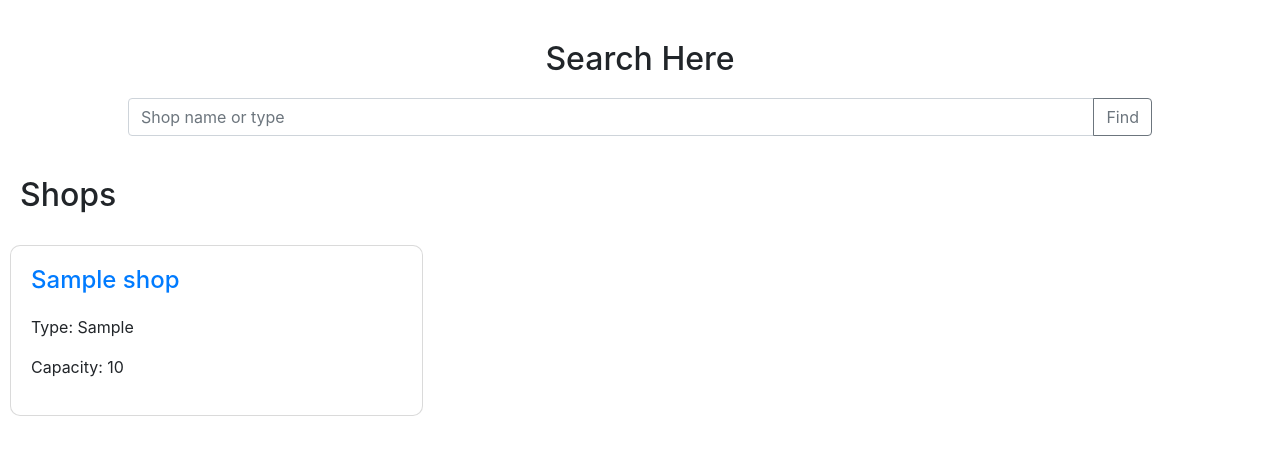
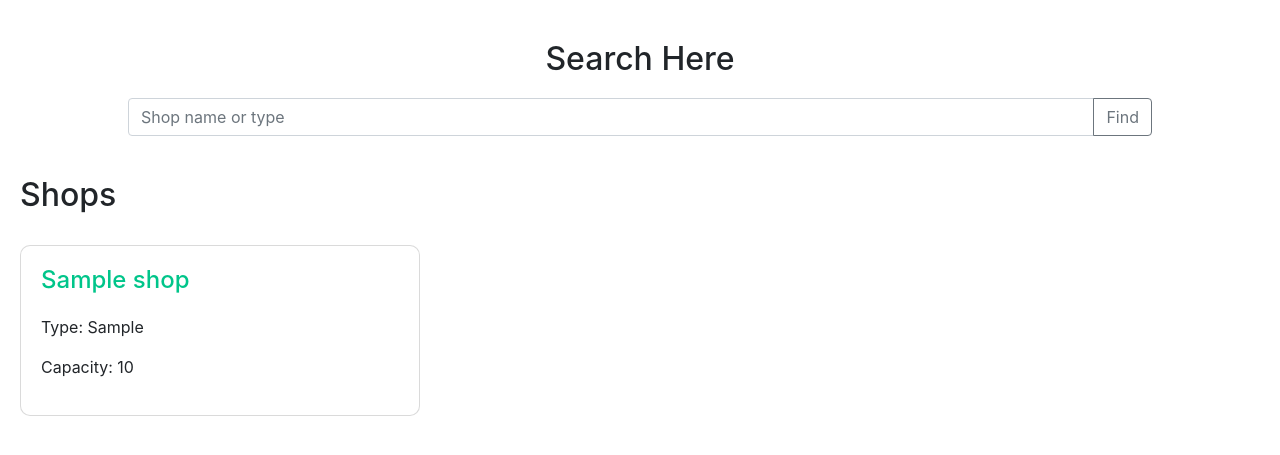
Before and after one commit to charleshugochg/qbot, a Django app: page / in a window 1280 px wide. Shown: the part 66-521 px from the top of the page. Run offline with Django 3.2, Linux system fonts and the light colour scheme; tables that the repository leaves empty hold one stand-in row (values such as "Sample post"); some libraries are stand-ins or nearby versions.

Commit message:
Some design change

```diff
--- a/mainapp/static/mainapp/css/style.css
+++ b/mainapp/static/mainapp/css/style.css
@@ -28,7 +28,7 @@
 }
 
 .shop-section .row {
-    margin-right: 10px;
+    margin-right: 20px;
 }
 
 .shop-info {
@@ -37,9 +37,9 @@
 }
 
 .shop-info div {
-    margin-left: 10px;
+    margin-left: 20px;
     padding: 20px;
-    margin-bottom: 10px;
+    margin-bottom: 20px;
     background-color: white;
     border: 1px solid rgba(199, 199, 199, 0.664);
     border-radius: 10px;
@@ -48,3 +48,8 @@
 .shop-info h4 {
     margin-bottom: 20px;
 }
+
+.shop-info div a {
+    text-decoration: none;
+    color: rgb(0, 197, 138);
+}
--- a/mainapp/templates/mainapp/login.html
+++ b/mainapp/templates/mainapp/login.html
@@ -10,7 +10,9 @@
         {{ user.username }}
         <form action="{% url  'index' %}" method="POST">
             {% csrf_token %}
+            <p>Username: </p>
             <input name="username" type="text"/>
+            <p>Password: </p>
             <input name="password" type="password"/>
             <input type="submit" value="Login"/>
         </form>
--- a/mainapp/templates/mainapp/register.html
+++ b/mainapp/templates/mainapp/register.html
@@ -10,11 +10,11 @@
         {{ user.username }}
         <form action="{% url  'register' %}" method="POST">
             {% csrf_token %}
-            User Name:
+            <p>Username:</p>
             <input name="username" type="text"/>
-            <br>Email:
+            <p>Email:</p>
             <input name="email" type="email"/>
-            <br>Password:
+            <p>Password:</p>
             <input name="password" type="password"/>
             <input type="submit" value="Register"/>
         </form>
```
